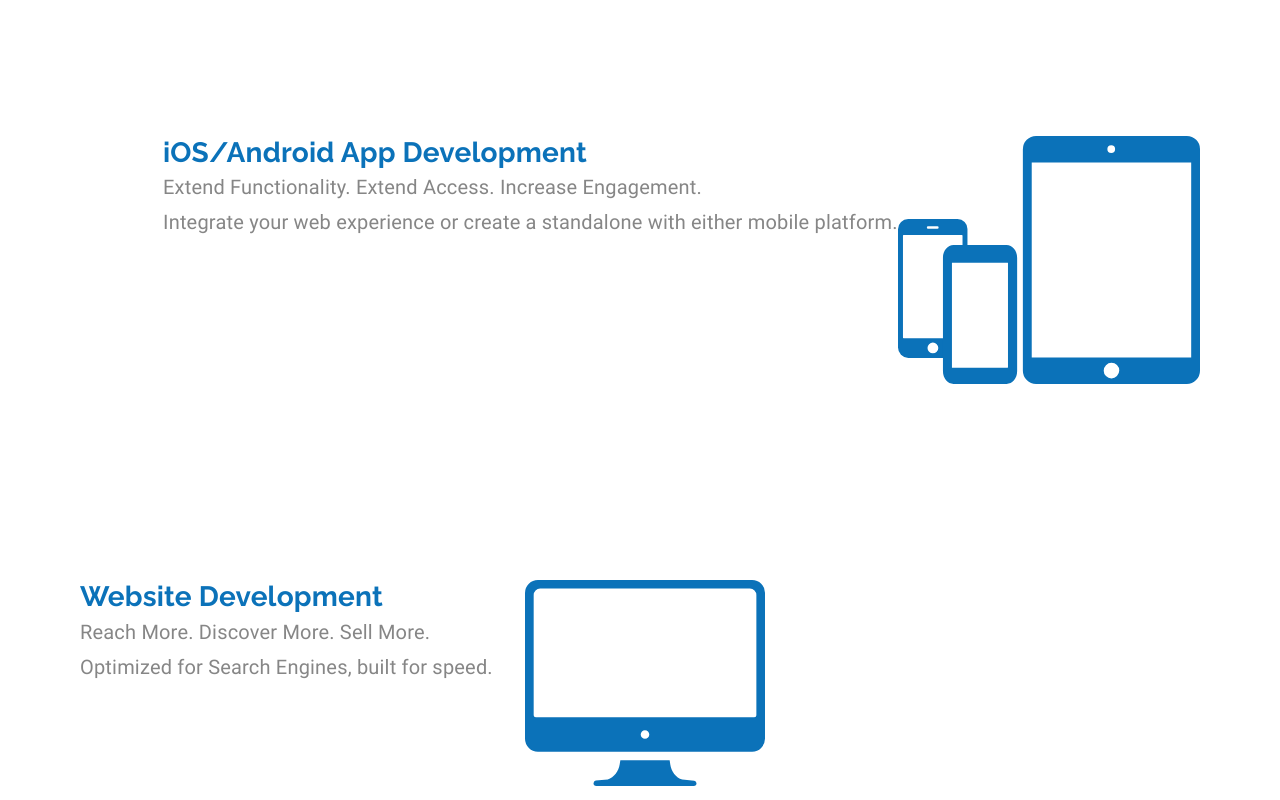
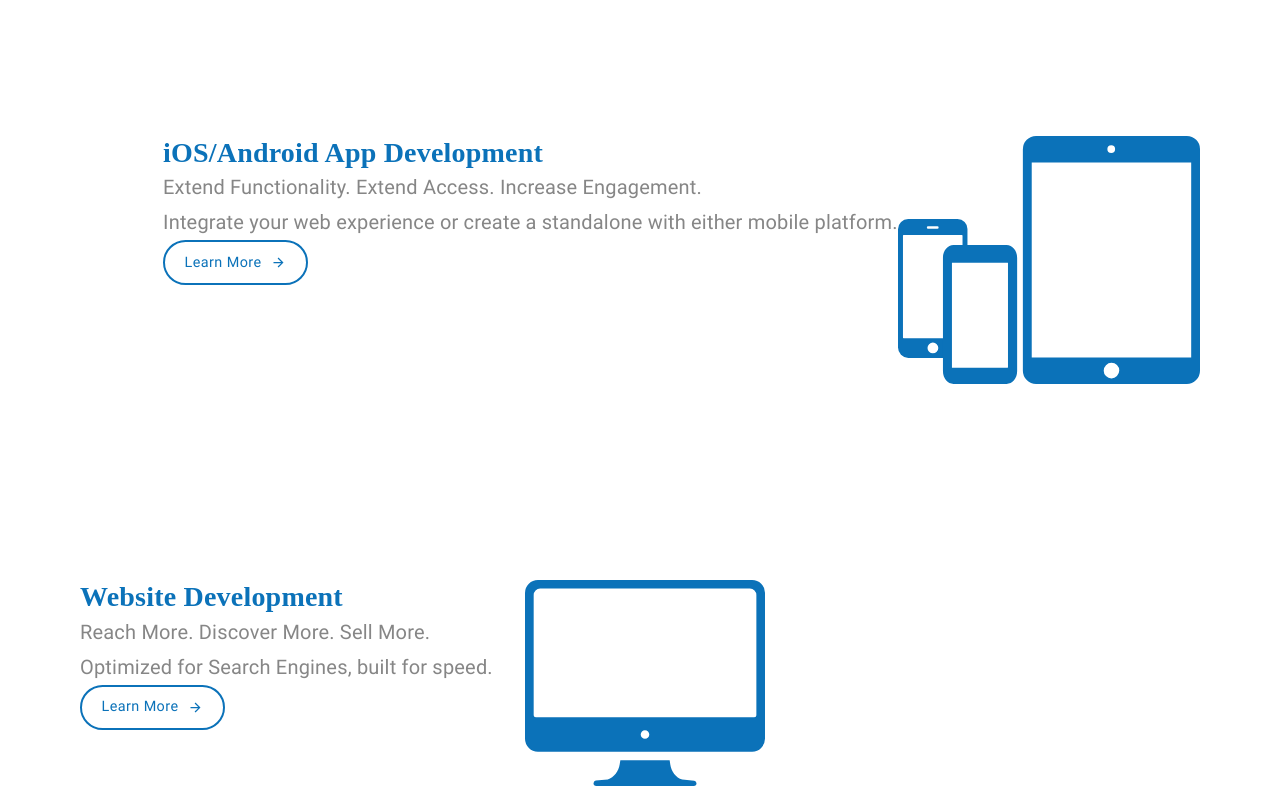
Before and after one commit to mckoyd/wolf-arc-dev, a React (Create React App) app: page /#/ in a window 1280 px wide. Shown: the part 1100-1900 px from the top of the page. Built offline with nearby package versions, Linux system fonts and the light colour scheme.

Commit message:
finishes call to action block and responsive design for landing

```diff
--- a/src/components/CallToAction.config.ts
+++ b/src/components/CallToAction.config.ts
@@ -19,10 +19,12 @@ export const useCallToActionStyles = tss.create(({ theme }) => ({
     backgroundPosition: "center",
     backgroundSize: "cover",
     backgroundRepeat: "no-repeat",
+    backgroundAttachment: "fixed",
     height: "60em",
     width: "100%",
     [theme.breakpoints.down("md")]: {
       backgroundImage: `url(${MobileBackground})`,
+      backgroundAttachment: "inherit",
     },
   },
   estimateBtn: {
@@ -33,5 +35,10 @@ export const useCallToActionStyles = tss.create(({ theme }) => ({
     backgroundColor: theme.palette.common.orange,
     fontSize: "1.5rem",
     marginRight: "5em",
+    marginLeft: "2em",
+    [theme.breakpoints.down("sm")]: {
+      marginLeft: 0,
+      marginRight: 0,
+    },
   },
 }));
--- a/src/components/CallToAction.tsx
+++ b/src/components/CallToAction.tsx
@@ -1,19 +1,34 @@
 import React from "react";
 import { useCallToActionStyles } from "./CallToAction.config";
-import { Button, Grid, Typography, useTheme } from "@mui/material";
+import {
+  Button,
+  Grid,
+  Typography,
+  useTheme,
+  useMediaQuery,
+} from "@mui/material";
 import ButtonArrow from "./ButtonArrow";
+import { Link } from "react-router-dom";
 
 const CallToAction: React.FC = () => {
   const theme = useTheme();
+  const matchesSM = useMediaQuery(theme.breakpoints.down("sm"));
   const { classes } = useCallToActionStyles();
   return (
     <Grid
       container
       className={classes.background}
       alignItems={"center"}
-      justifyContent={"space-between"}
+      justifyContent={matchesSM ? "center" : "space-between"}
+      direction={matchesSM ? "column" : "row"}
     >
-      <Grid item style={{ marginLeft: "5em" }}>
+      <Grid
+        item
+        style={{
+          marginLeft: matchesSM ? 0 : "5em",
+          textAlign: matchesSM ? "center" : "inherit",
+        }}
+      >
         <Grid container direction={"column"}>
           <Grid item>
             <Typography variant="h2">
@@ -23,8 +38,17 @@ const CallToAction: React.FC = () => {
             <Typography variant="subtitle2" style={{ fontSize: "1.5rem" }}>
               Take advantage of the 21st Century.
             </Typography>
-            <Grid container item>
-              <Button variant="outlined" className={classes.callToActionBtn}>
+            <Grid
+              container
+              justifyContent={matchesSM ? "center" : undefined}
+              item
+            >
+              <Button
+                variant="outlined"
+                className={classes.callToActionBtn}
+                component={Link}
+                to="/revolution"
+              >
                 <span style={{ marginRight: 5 }}>Learn More</span>
                 <ButtonArrow
                   width="15"
@@ -37,7 +61,12 @@ const CallToAction: React.FC = () => {
         </Grid>
       </Grid>
       <Grid item>
-        <Button variant="contained" className={classes.estimateBtn}>
+        <Button
+          variant="contained"
+          component={Link}
+          to="/estimate"
+          className={classes.estimateBtn}
+        >
           Free Estimate
         </Button>
       </Grid>
--- a/src/components/IOSAndroidBlock.config.ts
+++ b/src/components/IOSAndroidBlock.config.ts
@@ -1,3 +1,4 @@
+import { CSSProperties } from "react";
 import { tss } from "tss-react/mui";
 
 export const useIOSAndroidBlockStyles = tss.create(({ theme }) => ({
@@ -7,4 +8,10 @@ export const useIOSAndroidBlockStyles = tss.create(({ theme }) => ({
       padding: 25,
     },
   },
+  mobileAppsBtn: {
+    ...(theme.typography.learnBtn as CSSProperties),
+    fontSize: "0.9rem",
+    height: 45,
+    width: 145,
+  },
 }));
--- a/src/components/IOSAndroidBlock.tsx
+++ b/src/components/IOSAndroidBlock.tsx
@@ -5,6 +5,9 @@ import useMediaQuery from "@mui/material/useMediaQuery";
 import { useTheme } from "@mui/material/styles";
 import { useIOSAndroidBlockStyles } from "./IOSAndroidBlock.config";
 import MobileAppsIcon from "../assets/images/mobileIcon.svg";
+import { Button } from "@mui/material";
+import { Link } from "react-router-dom";
+import ButtonArrow from "./ButtonArrow";
 
 const IOSAndroidBlock: React.FC = () => {
   const theme = useTheme();
@@ -32,6 +35,19 @@ const IOSAndroidBlock: React.FC = () => {
             Integrate your web experience or create a standalone{" "}
             {matchesSM ? <br /> : null}with either mobile platform.
           </Typography>
+          <Button
+            variant="outlined"
+            className={classes.mobileAppsBtn}
+            component={Link}
+            to="/mobileapps"
+          >
+            <span style={{ marginRight: 10 }}>Learn More</span>
+            <ButtonArrow
+              width="15"
+              height="15"
+              fill={theme.palette.common.blue}
+            />
+          </Button>
         </Grid>
         <Grid item style={{ marginRight: matchesSM ? 0 : "5em" }}>
           <img alt="mobile apps icon" src={MobileAppsIcon} />
--- a/src/components/InformationBlock.tsx
+++ b/src/components/InformationBlock.tsx
@@ -8,6 +8,7 @@ import {
 import React from "react";
 import { useInformationBlockStyles } from "./InformationBlock.config";
 import ButtonArrow from "./ButtonArrow";
+import { Link } from "react-router-dom";
 
 const InformationBlock: React.FC = () => {
   const { classes } = useInformationBlockStyles();
@@ -44,6 +45,8 @@ const InformationBlock: React.FC = () => {
                 <Button
                   variant="outlined"
                   className={classes.infoButtonRevolution}
+                  component={Link}
+                  to="/about"
                 >
                   <span style={{ marginRight: 10 }}>Learn More</span>
                   <ButtonArrow width="15" height="15" fill="white" />
@@ -74,6 +77,8 @@ const InformationBlock: React.FC = () => {
                 <Button
                   variant="outlined"
                   className={classes.infoButtonRevolution}
+                  component={Link}
+                  to="/contact"
                 >
                   <span style={{ marginRight: 10 }}>Learn More</span>
                   <ButtonArrow width="15" height="15" fill="white" />
--- a/src/components/RevolutionBlock.tsx
+++ b/src/components/RevolutionBlock.tsx
@@ -9,6 +9,7 @@ import {
 import React from "react";
 import ButtonArrow from "./ButtonArrow";
 import { useRevolutionBlockStyles } from "./RevolutionBlock.config";
+import { Link } from "react-router-dom";
 
 const RevolutionBlock: React.FC = () => {
   const theme = useTheme();
@@ -39,6 +40,8 @@ const RevolutionBlock: React.FC = () => {
                 <Button
                   variant="outlined"
                   className={classes.learnButtonRevolution}
+                  component={Link}
+                  to="/revolution"
                 >
                   <span style={{ marginRight: 10 }}>Learn More</span>
                   <ButtonArrow
--- a/src/components/WebsitesBlock.config.ts
+++ b/src/components/WebsitesBlock.config.ts
@@ -1,3 +1,4 @@
+import { CSSProperties } from "react";
 import { tss } from "tss-react/mui";
 
 export const useWebsitesBlockStyles = tss.create(({ theme }) => ({
@@ -7,4 +8,10 @@ export const useWebsitesBlockStyles = tss.create(({ theme }) => ({
       padding: 25,
     },
   },
+  websitesBtn: {
+    ...(theme.typography.learnBtn as CSSProperties),
+    fontSize: "0.9rem",
+    height: 45,
+    width: 145,
+  },
 }));
--- a/src/components/WebsitesBlock.tsx
+++ b/src/components/WebsitesBlock.tsx
@@ -1,9 +1,11 @@
-import { Grid, Typography } from "@mui/material";
+import { Button, Grid, Typography } from "@mui/material";
 import useMediaQuery from "@mui/material/useMediaQuery";
 import { useTheme } from "@mui/material/styles";
 import React from "react";
 import { useWebsitesBlockStyles } from "./WebsitesBlock.config";
 import WebsiteIcon from "../assets/images/websiteIcon.svg";
+import ButtonArrow from "./ButtonArrow";
+import { Link } from "react-router-dom";
 
 const WebsitesBlock: React.FC = () => {
   const theme = useTheme();
@@ -31,6 +33,19 @@ const WebsitesBlock: React.FC = () => {
           <Typography variant="subtitle1">
             Optimized for Search Engines, built for speed.
           </Typography>
+          <Button
+            variant="outlined"
+            className={classes.websitesBtn}
+            component={Link}
+            to="/websites"
+          >
+            <span style={{ marginRight: 10 }}>Learn More</span>
+            <ButtonArrow
+              width="15"
+              height="15"
+              fill={theme.palette.common.blue}
+            />
+          </Button>
         </Grid>
         <Grid item style={{ marginLeft: matchesSM ? 0 : "2em" }}>
           <img alt="website icon" src={WebsiteIcon} />
--- a/src/pages/LandingPage.tsx
+++ b/src/pages/LandingPage.tsx
@@ -3,12 +3,9 @@ import React from "react";
 import Grid from "@mui/material/Grid";
 
 import { useLandingPageStyles } from "./LandingPage.config.ts";
-import { useTheme } from "@mui/material/styles";
 import HeroBlock from "../components/HeroBlock.tsx";
 
-import useMediaQuery from "@mui/material/useMediaQuery";
 import CustomSoftwareBlock from "../components/CustomSoftwareBlock.tsx";
-import Typography from "@mui/material/Typography";
 import IOSAndroidBlock from "../components/IOSAndroidBlock.tsx";
 import WebsitesBlock from "../components/WebsitesBlock.tsx";
 import RevolutionBlock from "../components/RevolutionBlock.tsx";
@@ -16,9 +13,7 @@ import InformationBlock from "../components/InformationBlock.tsx";
 import CallToAction from "../components/CallToAction.tsx";
 
 const LandingPage: React.FC = () => {
-  const theme = useTheme();
   const { classes } = useLandingPageStyles();
-  const matchesSM = useMediaQuery(theme.breakpoints.down("sm"));
 
   return (
     <Grid container direction="column" className={classes.mainContainer}>
--- a/src/styles/index.css
+++ b/src/styles/index.css
@@ -94,168 +94,7 @@
     format("truetype");
 }
 
-@font-face {
-  font-family: "Pacifico";
-  font-style: normal;
-  font-weight: 400;
-  src: local("Pacifico"), url(../assets/fonts/Pacifico/Pacifico-Regular.ttf),
-    format("truetype");
-}
-
-@font-face {
-  font-family: "Raleway";
-  font-style: normal;
-  font-weight: 900;
-  src: local("Raleway"), url(../assets/fonts/Raleway/static/Raleway-Black.ttf),
-    format("truetype");
-}
-
-@font-face {
-  font-family: "Raleway";
-  font-style: italic;
-  font-weight: 900;
-  src: local("Raleway"),
-    url(../assets/fonts/Raleway/static/Raleway-BlackItalic.ttf),
-    format("truetype");
-}
-
-@font-face {
-  font-family: "Raleway";
-  font-style: normal;
-  font-weight: 800;
-  src: local("Raleway"),
-    url(../assets/fonts/Raleway/static/Raleway-ExtraBold.ttf),
-    format("truetype");
-}
-
-@font-face {
-  font-family: "Raleway";
-  font-style: italic;
-  font-weight: 800;
-  src: local("Raleway"),
-    url(../assets/fonts/Raleway/static/Raleway-ExtraBoldItalic.ttf),
-    format("truetype");
-}
-
-@font-face {
-  font-family: "Raleway";
-  font-style: normal;
-  font-weight: 700;
-  src: local("Raleway"), url(../assets/fonts/Raleway/static/Raleway-Bold.ttf),
-    format("truetype");
-}
-
-@font-face {
-  font-family: "Raleway";
-  font-style: italic;
-  font-weight: 700;
-  src: local("Raleway"),
-    url(../assets/fonts/Raleway/static/Raleway-BoldItalic.ttf),
-    format("truetype");
-}
-
-@font-face {
-  font-family: "Raleway";
-  font-style: normal;
-  font-weight: 200;
-  src: local("Raleway"),
-    url(../assets/fonts/Raleway/static/Raleway-ExtraLight.ttf),
-    format("truetype");
-}
-
-@font-face {
-  font-family: "Raleway";
-  font-style: italic;
-  font-weight: 200;
-  src: local("Raleway"),
-    url(../assets/fonts/Raleway/static/Raleway-ExtraLightItalic.ttf),
-    format("truetype");
-}
-
-@font-face {
-  font-family: "Raleway";
-  font-style: italic;
-  font-weight: 400;
-  src: local("Raleway"), url(../assets/fonts/Raleway/static/Raleway-Italic.ttf),
-    format("truetype");
-}
-
-@font-face {
-  font-family: "Raleway";
-  font-style: normal;
-  font-weight: 300;
-  src: local("Raleway"), url(../assets/fonts/Raleway/static/Raleway-Light.ttf),
-    format("truetype");
-}
-
-@font-face {
-  font-family: "Raleway";
-  font-style: italic;
-  font-weight: 300;
-  src: local("Raleway"),
-    url(../assets/fonts/Raleway/static/Raleway-LightItalic.ttf),
-    format("truetype");
-}
-
-@font-face {
-  font-family: "Raleway";
-  font-style: normal;
-  font-weight: 500;
-  src: local("Raleway"), url(../assets/fonts/Raleway/static/Raleway-Medium.ttf),
-    format("truetype");
-}
-
-@font-face {
-  font-family: "Raleway";
-  font-style: italic;
-  font-weight: 500;
-  src: local("Raleway"),
-    url(../assets/fonts/Raleway/static/Raleway-MediumItalic.ttf),
-    format("truetype");
-}
-
-@font-face {
-  font-family: "Raleway";
-  font-style: normal;
-  font-weight: 400;
-  src: local("Raleway"), url(../assets/fonts/Raleway/static/Raleway-Regular.ttf),
-    format("truetype");
-}
-
-@font-face {
-  font-family: "Raleway";
-  font-style: normal;
-  font-weight: 600;
-  src: local("Raleway"),
-    url(../assets/fonts/Raleway/static/Raleway-SemiBold.ttf), format("truetype");
-}
-
-@font-face {
-  font-family: "Raleway";
-  font-style: italic;
-  font-weight: 600;
-  src: local("Raleway"),
-    url(../assets/fonts/Raleway/static/Raleway-SemiBoldItalic.ttf),
-    format("truetype");
-}
-
-@font-face {
-  font-family: "Raleway";
-  font-style: normal;
-  font-weight: 100;
-  src: local("Raleway"), url(../assets/fonts/Raleway/static/Raleway-Thin.ttf),
-    format("truetype");
-}
-
-@font-face {
-  font-family: "Raleway";
-  font-style: italic;
-  font-weight: 100;
-  src: local("Raleway"),
-    url(../assets/fonts/Raleway/static/Raleway-ThinItalic.ttf),
-    format("truetype");
-}
-
 body {
   margin: 0;
+  font-family: "Roboto";
 }
```
Also changed, not shown: src/components/CustomSoftwareBlock.tsx (+7 -1 lines), src/components/HeroBlock.tsx (+13 -2 lines).
